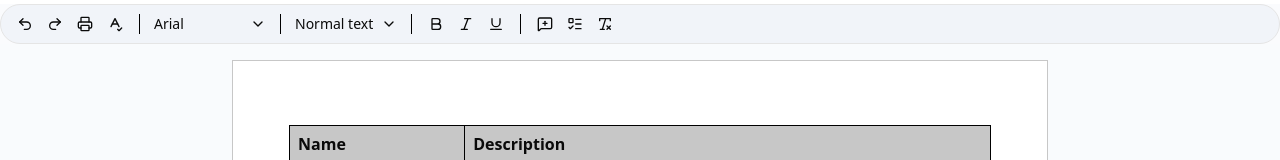
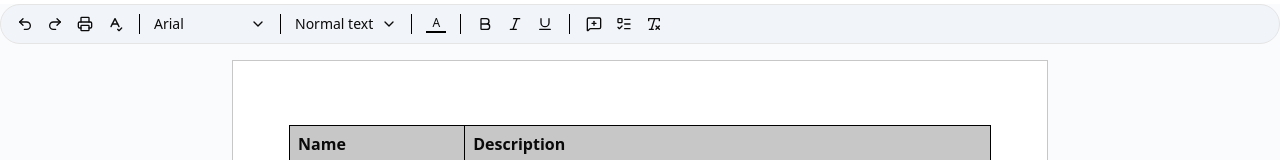
Before and after one commit to itxsoumya/google-docs, a Next.js app: page /documents/123 in a window 1280 px wide. Shown: the top 160 px of the page. Built offline with nearby package versions, Linux system fonts and the light colour scheme.

Commit message:
text color added

```diff
--- a/app/documents/[documentid]/editor.tsx
+++ b/app/documents/[documentid]/editor.tsx
@@ -7,7 +7,8 @@ import { TaskItem, TaskList } from '@tiptap/extension-list'
 import { TableKit } from '@tiptap/extension-table'
 import TipTapImage from '@tiptap/extension-image'
 import { useEditorStore } from '@/store/use-editor-store'
-import { TextStyle, FontFamily } from '@tiptap/extension-text-style'
+import { TextStyle, FontFamily, Color } from '@tiptap/extension-text-style'
+import Highlight from '@tiptap/extension-highlight'
 
 import { cn } from '@/lib/utils'
 
@@ -56,6 +57,10 @@ function Editor() {
             TipTapImage,
             FontFamily,
             TextStyle,
+            Color,
+            Highlight.configure({
+                multicolor:true,
+            }),
 
         ],
         content: `
--- a/app/documents/[documentid]/toolbar.tsx
+++ b/app/documents/[documentid]/toolbar.tsx
@@ -4,13 +4,46 @@ import { cn } from "@/lib/utils";
 import { useEditorStore } from "@/store/use-editor-store";
 import { BoldIcon, ItalicIcon, ListTodoIcon, LucideIcon, MessageSquarePlusIcon, PrinterIcon, Redo2Icon, RemoveFormattingIcon, SpellCheckIcon, UnderlineIcon, Undo2Icon } from "lucide-react";
 import { ChevronDownIcon } from 'lucide-react'
-import {type Level} from "@tiptap/extension-heading"
+import { type Level } from "@tiptap/extension-heading"
 import { DropdownMenu, DropdownMenuContent, DropdownMenuTrigger } from '@radix-ui/react-dropdown-menu'
+import { type ColorResult, CirclePicker, SketchPicker } from "react-color";
+
 
 interface ToolBarButtonProps {
     onClick?: () => void;
     isActive?: boolean;
     icon: LucideIcon;
+}
+
+
+const TextColorButton = () => {
+    const { editor } = useEditorStore();
+    const value = editor?.getAttributes('textStyle').color || '#000000';
+
+    const onChange = (color: ColorResult) => {
+        editor?.chain().focus().setColor(color.hex).run();
+    }
+
+    return (
+        <DropdownMenu>
+            <DropdownMenuTrigger asChild>
+                <button className="h-7 flex-col min-w-7 shrink-0 flex items-center justify-center rounded-sm hover:bg-neutral-200/80 px 1.5 overflow-hidden  text-sm px-1">
+                    <span className="text-xs" >A</span>
+                    <div className="h-0.5 w-full" style={{ backgroundColor: value }} />
+                </button>
+            </DropdownMenuTrigger>
+            <DropdownMenuContent className="p-0 z-50 bg-zinc-50 shadow rounded-md">
+                <SketchPicker
+                    color={value}
+                    onChange={onChange}
+                >
+
+                </SketchPicker>
+
+            </DropdownMenuContent>
+        </DropdownMenu>
+    )
+
 }
 
 export const FontFamilyButton = () => {
@@ -110,11 +143,11 @@ const HeadingLevelButton = () => {
                             "flex items-center gap-x-2 px-2 py-1 rounded-sm hover:bg-neutral-200/80 ",
                             (value === 0 && !editor?.isActive('heading')) || (editor?.isActive('heading', { level: value })) && "bg-neutral-200/80"
                         )}
-                        onClick={()=>{
-                            if(value===0){
+                        onClick={() => {
+                            if (value === 0) {
                                 editor?.chain().focus().setParagraph().run()
-                            }else{
-                                editor?.chain().focus().toggleHeading({level:value as Level}).run()
+                            } else {
+                                editor?.chain().focus().toggleHeading({ level: value as Level }).run()
                             }
                         }}
                     >
@@ -226,8 +259,10 @@ function ToolBar() {
             <CustomSeparator />
             <FontFamilyButton />
             <CustomSeparator />
-            <HeadingLevelButton/>
-            <CustomSeparator/>
+            <HeadingLevelButton />
+            <CustomSeparator />
+            <TextColorButton />
+            <CustomSeparator />
 
             {sections[1].map((item) => (
                 <ToolBarButton key={item.label} {...item} />
--- a/package.json
+++ b/package.json
@@ -37,6 +37,7 @@
     "@radix-ui/react-toggle-group": "^1.1.11",
     "@radix-ui/react-tooltip": "^1.2.8",
     "@tiptap/extension-heading": "^3.12.0",
+    "@tiptap/extension-highlight": "^3.12.1",
     "@tiptap/extension-image": "^3.11.1",
     "@tiptap/extension-list": "^3.11.1",
     "@tiptap/extension-table": "^3.11.1",
@@ -54,6 +55,7 @@
     "next": "16.0.3",
     "next-themes": "^0.4.6",
     "react": "19.2.0",
+    "react-color": "^2.19.3",
     "react-day-picker": "^9.11.1",
     "react-dom": "19.2.0",
     "react-hook-form": "^7.66.0",
@@ -69,6 +71,7 @@
     "@tailwindcss/postcss": "^4",
     "@types/node": "^20",
     "@types/react": "^19",
+    "@types/react-color": "^3.0.13",
     "@types/react-dom": "^19",
     "eslint": "^9",
     "eslint-config-next": "16.0.3",
```
Also changed, not shown: 1 other file (tests, documents, lock files or other folders).
